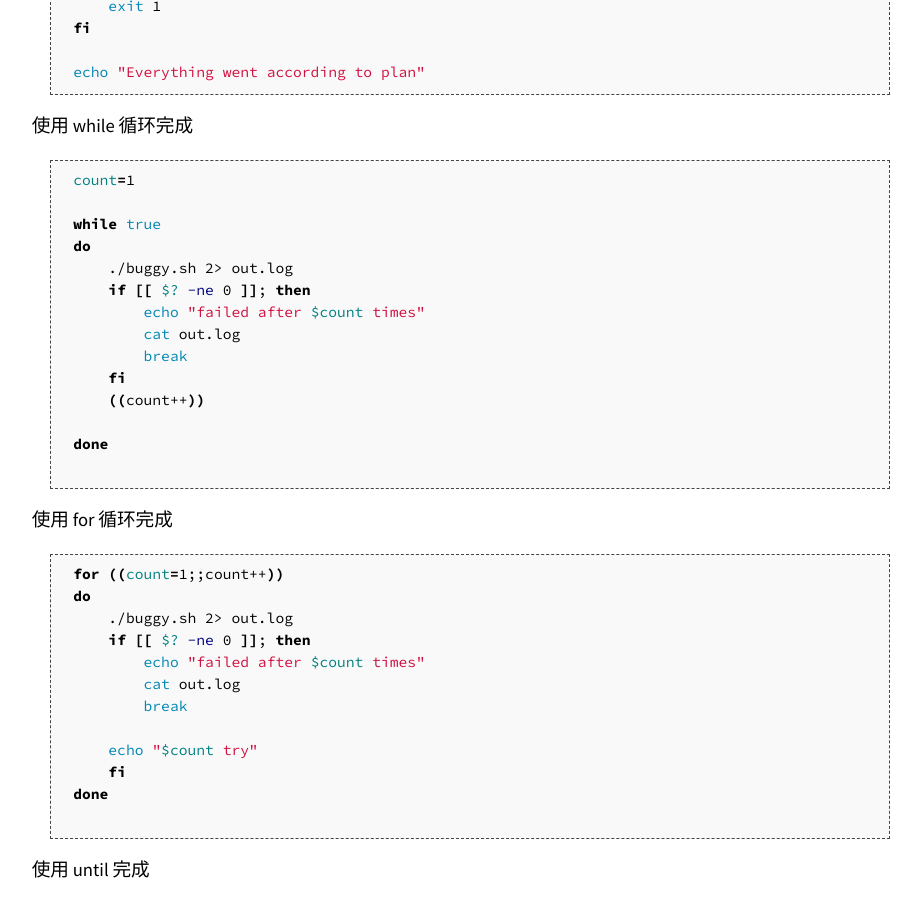
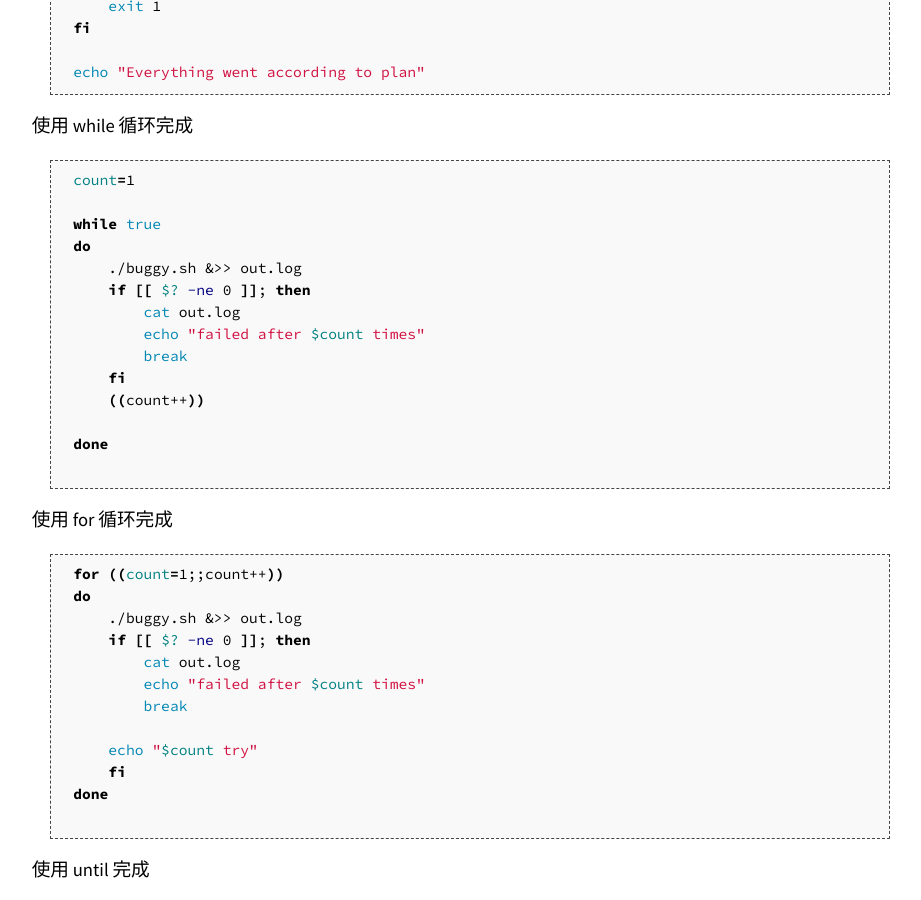
Before and after one commit to missing-semester-cn/missing-notes-and-solutions, a Jekyll site: the page built from _2020/solutions/shell-tools-solution.md, in a window 1280 px wide and 900 px high, scrolled down 1594 px. Shown: the whole window, without its empty margins (179-1100 px from the left). Built offline with Jekyll 4.4.1, drawn with Linux system fonts in a browser that asks for light colours; some of the changed text lies outside the part shown.

Commit message:
fix: Missing capture standard output to file

````diff
--- a/_2020/solutions/shell-tools-solution.md
+++ b/_2020/solutions/shell-tools-solution.md
@@ -61,10 +61,10 @@ index: 2
 
     while true
     do
-        ./buggy.sh 2> out.log
+        ./buggy.sh &>> out.log
         if [[ $? -ne 0 ]]; then
+            cat out.log
             echo "failed after $count times"
-            cat out.log
             break
         fi
         ((count++))
@@ -76,10 +76,10 @@ index: 2
     ```bash
     for ((count=1;;count++))
     do
-        ./buggy.sh 2> out.log
+        ./buggy.sh &>> out.log
         if [[ $? -ne 0 ]]; then
+            cat out.log
             echo "failed after $count times"
-            cat out.log
             break
 
         echo "$count try"
@@ -94,11 +94,11 @@ index: 2
     until [[ "$?" -ne 0 ]];
     do
         count=$((count+1))
-        ./random.sh 2> out.txt
+        ./random.sh &>> out.txt
     done
 
+    cat out.txt
     echo "found error after $count runs"
-    cat out.txt
 
     ```
     ![1.png]({{site.url}}/2020/solutions/images/2/2.png)
````
